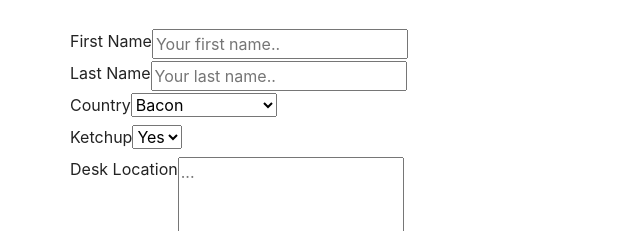
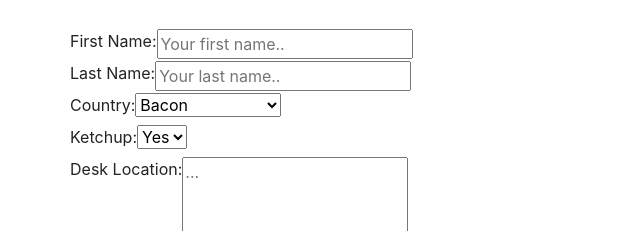
Before and after one commit to exetertech/bacon, a plain HTML site: page index.html in a window 1280 px wide. Shown: the part 1292-1523 px from the top of the page, 0-640 px from the left. Drawn offline with Linux system fonts and the light colour scheme.

Commit message:
Update index.html

```diff
--- a/index.html
+++ b/index.html
@@ -66,7 +66,7 @@
   <form id="contactform" method="POST" style="">
     <div class="row">
       <div class="col-25">
-        <label for="fname">First Name</label>
+        <label for="fname">First Name: </label>
       </div>
       <div class="col-75">
         <input type="text" id="fname" name="firstname" placeholder="Your first name..">
@@ -74,7 +74,7 @@
     </div>
     <div class="row">
       <div class="col-25">
-        <label for="lname">Last Name</label>
+        <label for="lname">Last Name: </label>
       </div>
       <div class="col-75">
         <input type="text" id="lname" name="lastname" placeholder="Your last name..">
@@ -82,7 +82,7 @@
     </div>
     <div class="row">
       <div class="col-25">
-        <label for="country">Country</label>
+        <label for="country">Country: </label>
       </div>
       <div class="col-75">
         <select id="Bap" name="Bap">
@@ -94,7 +94,7 @@
     </div>
     <div class="row">
       <div class="col-25">
-        <label for="Ketchup">Ketchup</label>
+        <label for="Ketchup">Ketchup: </label>
       </div>
       <div class="col-75">
         <select id="Ketchup" name="Ketchup">
@@ -105,7 +105,7 @@
     </div>
     <div class="row">
       <div class="col-25">
-        <label for="Desk Location">Desk Location</label>
+        <label for="Desk Location">Desk Location: </label>
       </div>
       <div class="col-75">
         <textarea id="DeskLocation" name="DeskLocation" placeholder="..." style="height:200px"></textarea>
```
